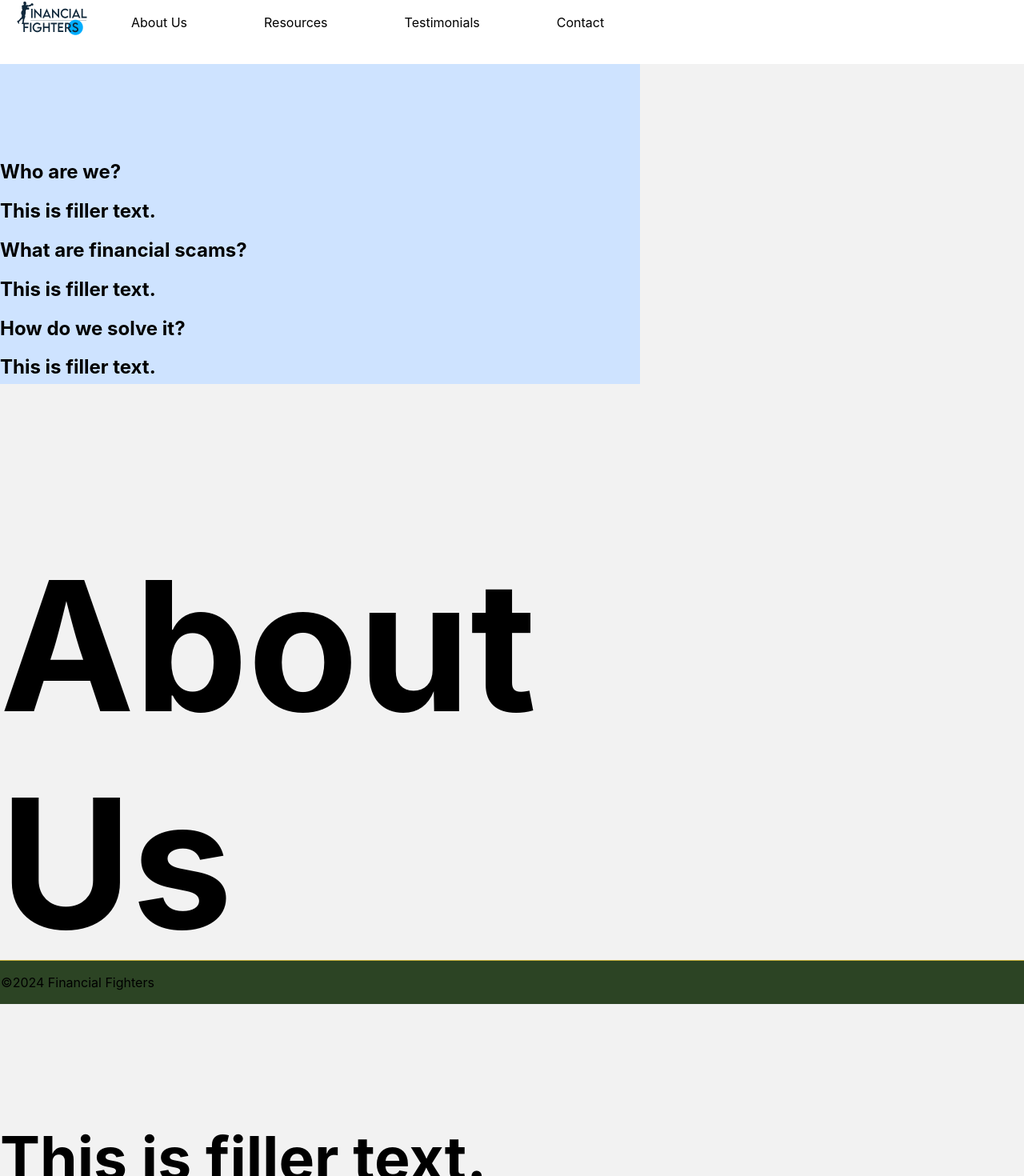
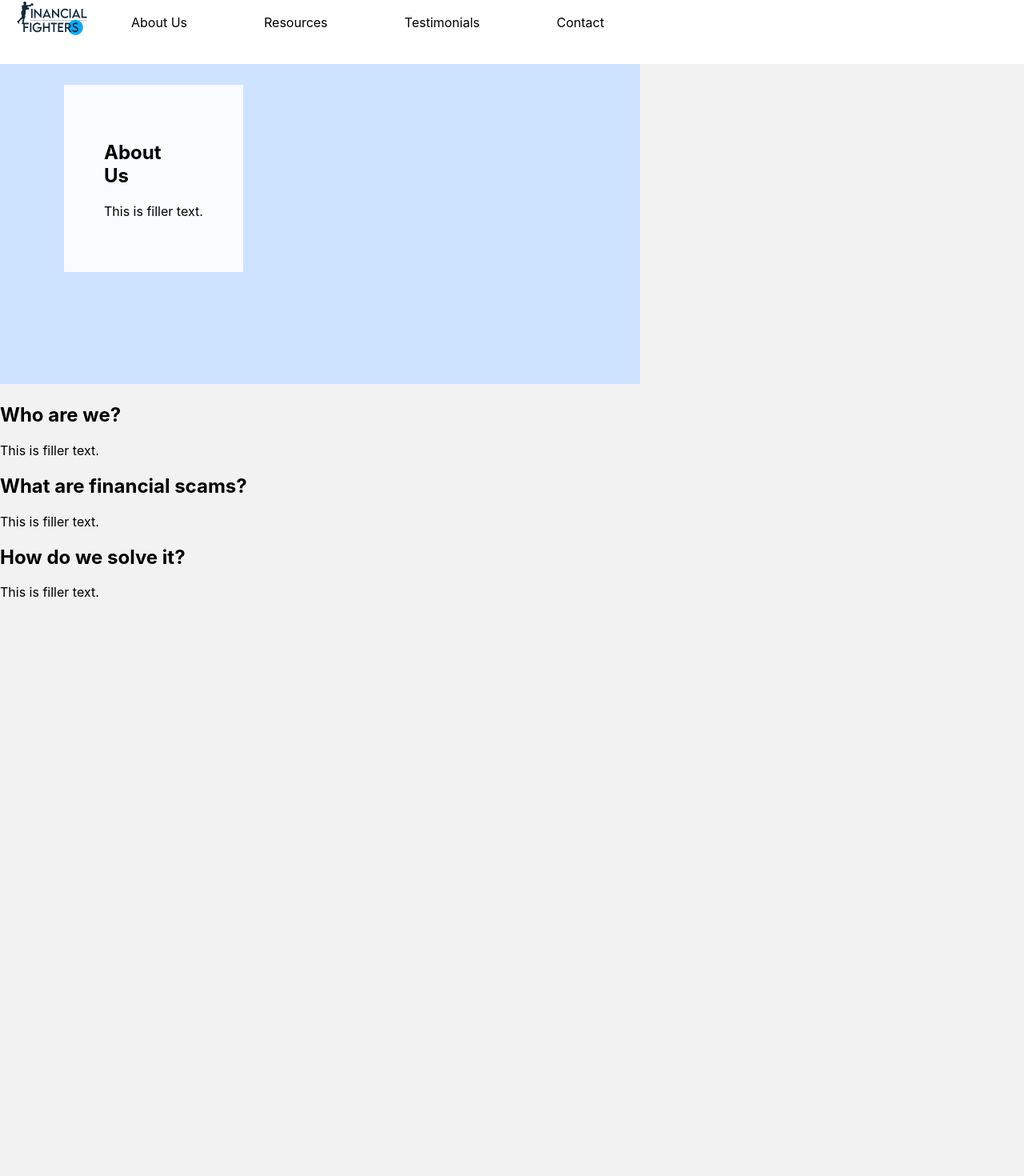
Before and after one commit to mew34254/hackathon9, a React (Create React App) app in the folder client/: page /about in a window 1280 px wide. Shown: the part 24-1494 px from the top of the page at 80% size. After the commit the page ends 810 px from the top, so only its background shows below. Built offline with nearby package versions, Linux system fonts and the light colour scheme.

Commit message:
73fyehiu2

```diff
--- a/client/src/components/AboutUs.css
+++ b/client/src/components/AboutUs.css
@@ -1,27 +1,18 @@
 /*/ Initial interface /*/
 
 .AboutUs-image {
-    width: 100%;
-    height: 100px;
+
 }
 
-.AboutUs-text {
-    color: black;
-    font-size: 150px;
-}
-
-.AboutUs-subtext {
-    color: black;
-    font-size: 50px;
+.AboutUs-welcomeText {
 }
 
 /*/ Scroll down to information /*/
 
 .body {
-    height: 500px;
+
 }
 
 .bodyImages {
-    width: 100%;
-    height: 500px;
+
 }
--- a/client/src/components/AboutUs.js
+++ b/client/src/components/AboutUs.js
@@ -11,36 +11,31 @@ function AboutUs(props) {
         <>
         <NavBar />
         <section class = "section1">
-            <div className = "AboutUs-image" >
-                <img src = "images/columbiaBlue.png" alt = "About Us Image" />
-            <div className = "AboutUs-text" >
-               <h1>About <br></br> Us</h1>
+        <div className = "initialInterface" >
+            <div className = "textContainer" >
+                <div className = "welcomeText" >
+                    <h1>About <br></br> Us</h1>
+                    <p>This is filler text.</p>
+                </div>
             </div>
-            <div className = "AboutUs-subtext" >
-               <h2>This is filler text.</h2>
-            </div>
-            </div>
+                    <img src = "images/columbiaBlue.png" alt = "About Us Image" />
+        </div>
         </section>
 
         <section class = "body">
             <div className = "AboutUs-body" >
                <h1>Who are we?</h1>
-               <h2>This is filler text.</h2>
+               <p>This is filler text.</p>
                <h1>What are financial scams?</h1>
-               <h2>This is filler text.</h2>
+               <p>This is filler text.</p>
                <h1>How do we solve it?</h1>
-               <h2>This is filler text.</h2>
+               <p>This is filler text.</p>
             </div>
-
+                    <div className = "AboutUs-bodyImages" >
+                         <img src = "" alt = "" />
+                    </div>
         </section>
 
-        <section class = "bodyImages">
-            <div className = "AboutUs-bodyImages" >
-                <img src = "" alt = "" />
-            </div>
-
-        </section>
-        <Footer />
         </>
     )
 }
```
